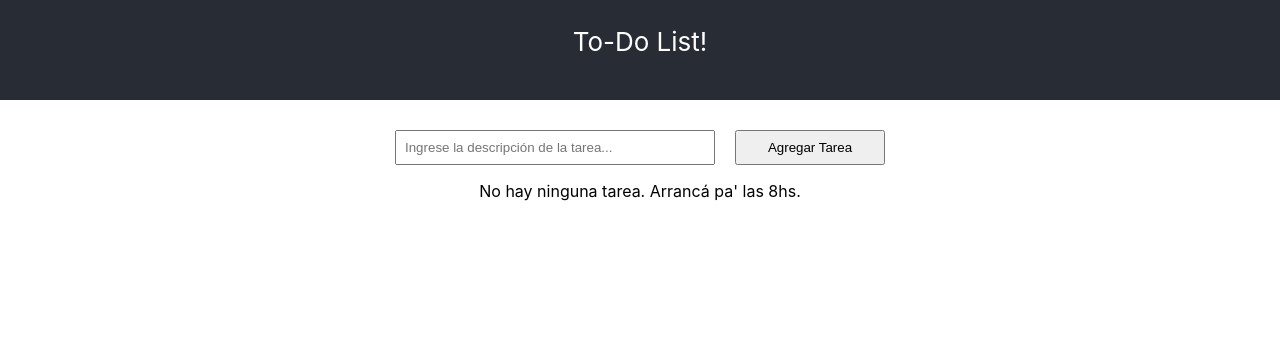
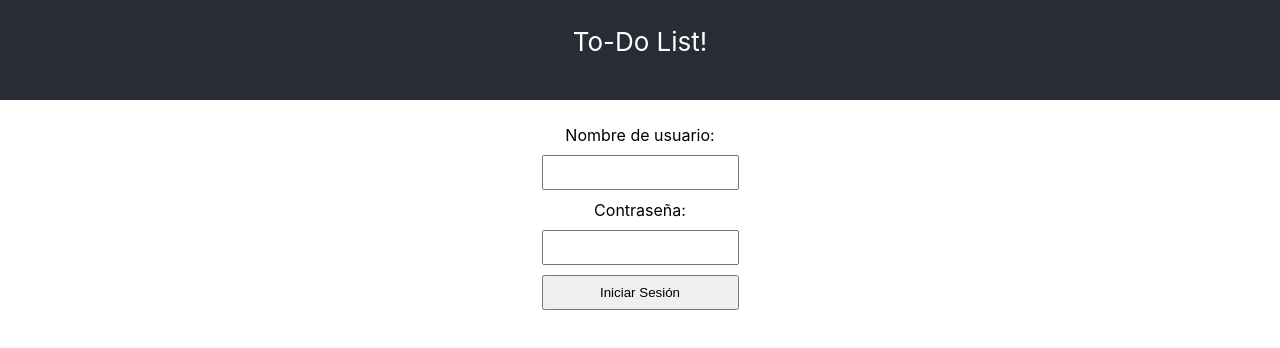
Before and after one commit to fbouzaort/EjemploCRA, a React (Create React App) app: page /login in a window 1280 px wide. Shown: the top 348 px of the page. Built offline with nearby package versions, Linux system fonts and the light colour scheme.

Commit message:
Avance sobre login

```diff
--- a/src/App.js
+++ b/src/App.js
@@ -1,81 +1,18 @@
 import React, { Component } from "react";
-import Tarea from './components/Tarea'
+// import ManejoTareas from "./components/ManejoTareas";
+import Login from "./components/Login";
 import "./App.scss";
 
 class App extends Component {
 
-  // No necesito poner el constuctor con props, porque es innecesario.
-  state = {
-    nombreTarea: "",
-    tareas: [],
-  };
-
-  // En lugar de recibir al evento e, lo desestructuro para quedarme con e.target.value
-  changeNombreTarea = ({ target: { value } }) => {
-    // this.setState es asíncrono. Recibe un json y actualiza el valor
-    //    de las variables que tiene como claves
-    this.setState({ nombreTarea: value });
-  };
-
-  agregarTarea = () => {
-    // Recordar siempre desestructurar tanto al state como a las props
-    //    al comienzo de los métodos
-    const { nombreTarea, tareas } = this.state;
-    // entrará si nombre tarea no es undefined, false, null, 0, "", "0"...
-    if (nombreTarea) {
-      const nuevaTarea = { nombre: nombreTarea };
-      // setState puede recibir más de una pareja clave-valor!
-      this.setState({ nombreTarea: "", tareas: [...tareas, nuevaTarea] });
-    }
-  };
-
-  borrarTarea = (nombre) => {
-    const { tareas } = this.state;
-    // const tareasFiltradas = tareas.filter(({nombre: nombreTarea}) => nombreTarea !== nombre);
-    const tareasFiltradas = tareas.filter(tarea => tarea.nombre !== nombre);
-    this.setState({ tareas: tareasFiltradas });
-  }
-
   render() {
-    const { nombreTarea, tareas } = this.state;
-    // Recordar que sobre los input de tipo texto, debemos tener una variable
-    //    en el estado y un onChange para cada uno de ellos!
-
     return (
       <div className="App">
         <header className="App-header">
           <p>To-Do List!</p>
         </header>
-        <div className="agregarTarea">
-          <input
-            className="agregarTarea-texto"
-            type="text"
-            placeholder="Ingrese la descripción de la tarea..."
-            value={nombreTarea}
-            onChange={this.changeNombreTarea}
-          />
-          <input
-            className="agregarTarea-boton"
-            type="button"
-            value="Agregar Tarea"
-            onClick={this.agregarTarea}
-          />
-        </div>
-        <div className="grupoTareas">
-          {/* Recordar agregar un key a cada elemento raíz del
-                map. Tip: usar index! Si el elemento ya tiene un id,
-                usar el propio id del elemento
-          */}
-          {
-            tareas.length === 0
-            ?
-            <p>No hay ninguna tarea. Arrancá pa' las 8hs.</p>
-            :
-            tareas.map((tarea, index) => (
-              <Tarea key={index} tarea={tarea} borrarTarea={this.borrarTarea}/>
-            ))
-          }
-        </div>
+        {/* <ManejoTareas /> */}
+        <Login />
       </div>
     );
   }
--- /dev/null
+++ b/src/components/Login.js
@@ -0,0 +1,27 @@
+import React from 'react';
+import '../styles/login.scss';
+
+const Login = () => {
+
+  const handleSubmit = (event) => {
+    event.preventDefault();
+  }
+
+  return (
+    <div className="login">
+      <form onSubmit={handleSubmit} className="login-form">
+        <label htmlFor="username">Nombre de usuario: </label>
+        <input type="email" name="username" required/>
+        <label htmlFor="password">Contraseña: </label>
+        <input type="password" name="password" required/>
+        <input type="submit" value="Iniciar Sesión"/>
+      </form>
+    </div>
+  );
+};
+
+Login.propTypes = {
+
+};
+
+export default Login;
--- /dev/null
+++ b/src/components/ManejoTareas.js
@@ -0,0 +1,77 @@
+import React, { Component } from 'react';
+import Tarea from './Tarea';
+
+class ManejoTareas extends Component {
+  // No necesito poner el constuctor con props, porque es innecesario.
+  state = {
+    nombreTarea: '',
+    tareas: [],
+  };
+
+  // En lugar de recibir al evento e, lo desestructuro para quedarme con e.target.value
+  changeNombreTarea = ({ target: { value } }) => {
+    // this.setState es asíncrono. Recibe un json y actualiza el valor
+    //    de las variables que tiene como claves
+    this.setState({ nombreTarea: value });
+  };
+
+  agregarTarea = () => {
+    // Recordar siempre desestructurar tanto al state como a las props
+    //    al comienzo de los métodos
+    const { nombreTarea, tareas } = this.state;
+    // entrará si nombre tarea no es undefined, false, null, 0, "", "0"...
+    if (nombreTarea) {
+      const nuevaTarea = { nombre: nombreTarea };
+      // setState puede recibir más de una pareja clave-valor!
+      this.setState({ nombreTarea: '', tareas: [...tareas, nuevaTarea] });
+    }
+  };
+
+  borrarTarea = nombre => {
+    const { tareas } = this.state;
+    // const tareasFiltradas = tareas.filter(({nombre: nombreTarea}) => nombreTarea !== nombre);
+    const tareasFiltradas = tareas.filter(tarea => tarea.nombre !== nombre);
+    this.setState({ tareas: tareasFiltradas });
+  };
+
+  render() {
+    const { nombreTarea, tareas } = this.state;
+    // Recordar que sobre los input de tipo texto, debemos tener una variable
+    //    en el estado y un onChange para cada uno de ellos!
+
+    return (
+      <>
+        <div className="agregarTarea">
+          <input
+            className="agregarTarea-texto"
+            type="text"
+            placeholder="Ingrese la descripción de la tarea..."
+            value={nombreTarea}
+            onChange={this.changeNombreTarea}
+          />
+          <input
+            className="agregarTarea-boton"
+            type="button"
+            value="Agregar Tarea"
+            onClick={this.agregarTarea}
+          />
+        </div>
+        <div className="grupoTareas">
+          {/* Recordar agregar un key a cada elemento raíz del
+                map. Tip: usar index! Si el elemento ya tiene un id,
+                usar el propio id del elemento
+          */}
+          {tareas.length === 0 ? (
+            <p>No hay ninguna tarea. Arrancá pa' las 8hs.</p>
+          ) : (
+            tareas.map((tarea, index) => (
+              <Tarea key={index} tarea={tarea} borrarTarea={this.borrarTarea} />
+            ))
+          )}
+        </div>
+      </>
+    );
+  }
+}
+
+export default ManejoTareas;
--- /dev/null
+++ b/src/styles/login.scss
@@ -0,0 +1,20 @@
+.login {
+  display: flex;
+  justify-content: center;
+  margin-top: 20px;
+
+  &-form{
+    display: flex;
+    flex-direction: column;
+
+    input {
+      padding: 8px;
+      margin: 0 10px;
+    }
+
+    input, label{
+      margin: 5px 0;
+    }
+  }
+
+}
```
